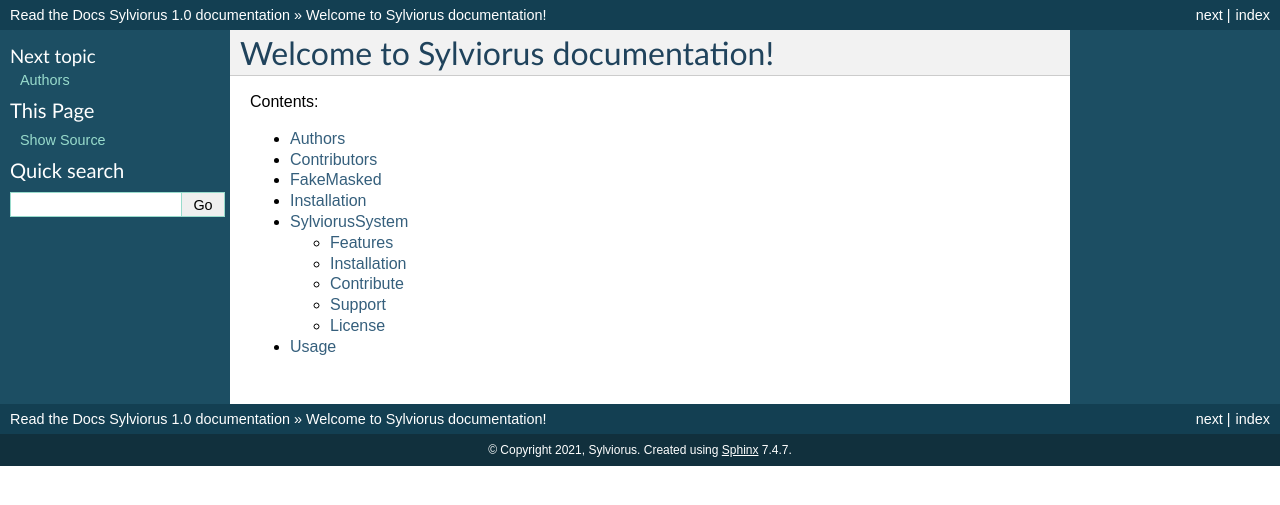
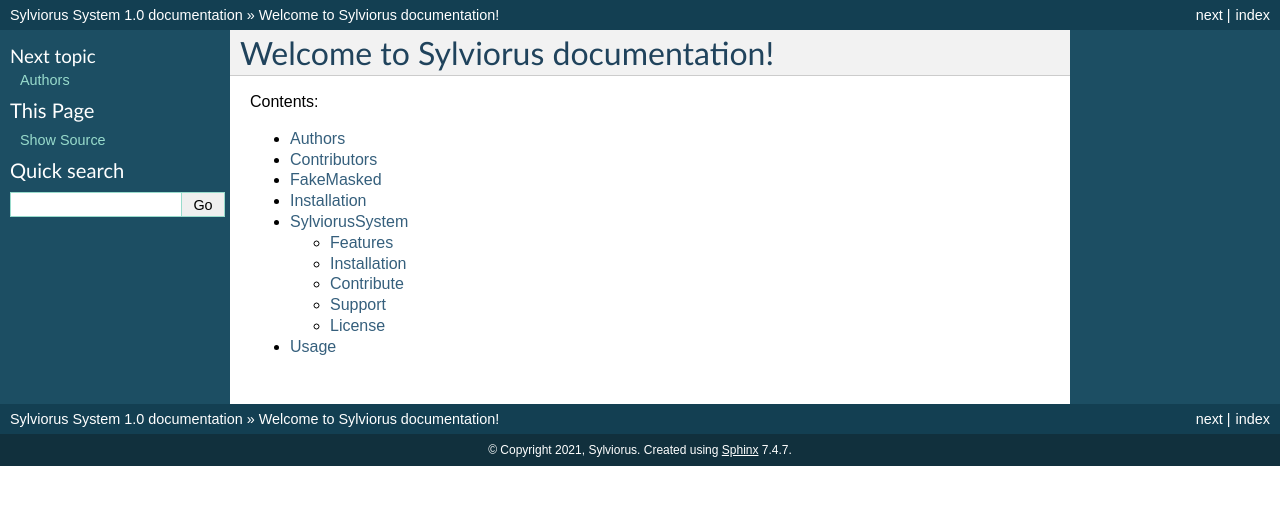
Before and after one commit to noobanon/Sylviorus, a Sphinx documentation site: the page built from docs/index.rst, in a window 1280 px wide. Shown: the top 505 px of the page. Built offline with Sphinx 7.4.7, drawn with Linux system fonts in a browser that asks for light colours.

Commit message:
Update conf.py

```diff
--- a/docs/conf.py
+++ b/docs/conf.py
@@ -43,7 +43,7 @@
 master_doc = 'index'
 
 # General information about the project.
-project = u'Read the Docs Sylviorus'
+project = u'Sylviorus System'
 copyright = u'2021, Sylviorus'
 
 # The version info for the project you're documenting, acts as replacement for
```
